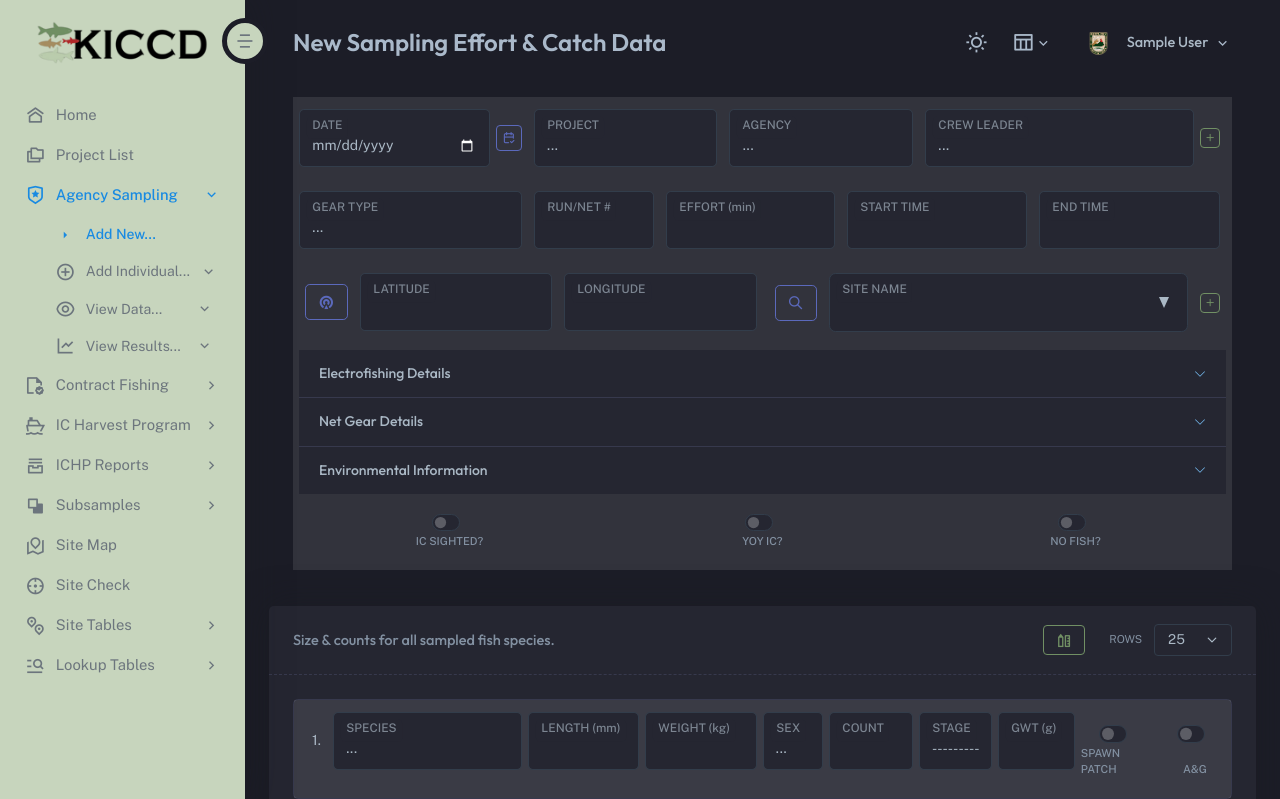
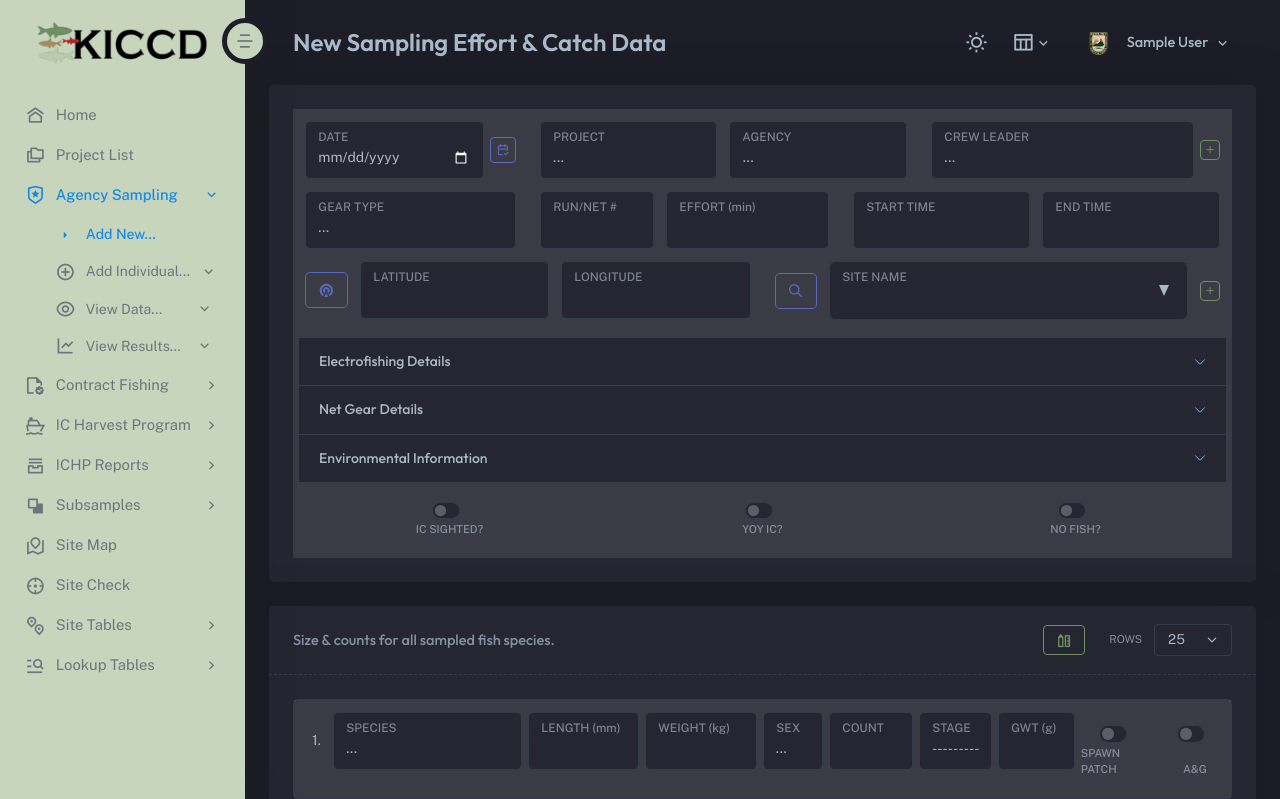
Before and after one commit to FishDev223/KICCD_DJ, a Django app: page /sampling/combined-add/ in a window 1280 px wide. Shown: the top 799 px of the page. Run offline with Django 5.2, Linux system fonts and the light colour scheme; the visitor is signed in with stand-in values (Sample User, id 1); data that the repository does not hold is empty; some libraries are stand-ins or nearby versions.

Commit message:
Additional fixes for ic-combined-form template

```diff
--- a/kiccd_app/templates/kiccd_app/pages/ic-combined-form.html
+++ b/kiccd_app/templates/kiccd_app/pages/ic-combined-form.html
@@ -16,7 +16,8 @@
 {% endblock page_title %}
 
 {% block page_content %}
-<div class="row container-fluid mx-auto py-2">
+{% comment %} <div class="row container-fluid m-0 p-0"> {% endcomment %}
+<div class="col-12">
 
     {% if messages %}
     <div class="col-md-12 px-0 mb-2">
@@ -46,8 +47,8 @@
         <!-- ================================================================== -->
         <!-- CARD 1 — SAMPLING EVENT                                            -->
         <!-- ================================================================== -->
-        <div class="">
-            <!--<div class="card-header border-bottom border-dashed d-flex justify-content-between align-items-center mb-0">
+        <div class="card w-100 flex-grow-1">
+            <!--<div class="card-header border-bottom border-dashed d-flex justify-content-between align-items-center">
                 <h5 class="d-none d-md-block text-muted mb-0">1) Enter details for the completed sampling effort.</h5>
                 <h4 class="d-block d-md-none mb-0 text-center">1. Enter Sampling Effort Details</h4>
 
@@ -56,11 +57,17 @@
                     <a href="{% url 'kiccd_app:ic_catch_create' %}" class="btn btn-sm btn-secondary" data-bs-toggle="tooltip" data-bs-placement="top" data-bs-html="true" data-bs-title="<em>Attach catch to an existing event</em>"><i class="ti ti-copy-plus align-middle me-1 fs-18"></i> CATCH ONLY</a>
                 </div>
 
-            </div>-->
+
+            <div class="card-header border-bottom border-dashed d-flex justify-content-between align-items-center">
+                <div>
+                    <h5 class="d-none d-md-block text-muted mb-0">Details for the completed sampling effort.</h5>
+                    <h4 class="d-block d-md-none mb-0">Sampling Info</h4>
+                </div>
+            </div></div> -->
             <div class="card-body flex-grow-1">
                 <!-- Row 1: Date / Project / Agency / Crew Lead -->
-                <div class="row g-0 mb-2 mb-sm-2 mb-md-1 mb-lg-0">
-                    <div class="col-sm-12 col-md-12 col-lg-3 pt-md-2 pb-md-2 ps-md-1 pe-md-1 pt-2 pb-1 ps-2 pe-2 bg-dark bg-opacity-10">
+                <div class="row g-0 mb-2 mb-md-1 mb-lg-0">
+                    <div class="col-12 col-sm-12 col-md-12 col-lg-3 col-xl-3 ps-1 pt-2 pe-1 pb-1 ps-lg-2 pt-lg-2 pe-lg-2 pb-lg-1 bg-dark bg-opacity-10">
                         <div class="row g-1 g-sm-1 g-md-1 g-lg-0 ms-0 me-0">
                             <div class="d-flex gap-md-1 gap-sm-1 align-items-center">
                                 <div class="form-floating flex-grow-1">
@@ -80,7 +87,7 @@
                         </div>
                     </div>
 
-                    <div class="col-sm-12 col-md-12 col-lg-5 pt-md-2 pb-md-2 ps-md-1 pe-md-1 pt-1 pb-1 ps-2 pe-2 bg-dark bg-opacity-10">
+                    <div class="col-12 col-sm-12 col-md-12 col-lg-5 col-xl-5 ps-1 pt-1 pe-1 pb-1 ps-lg-2 pt-lg-2 pe-lg-2 pb-lg-1 bg-dark bg-opacity-10">
                         <div class="row g-1 g-sm-1 g-md-1 g-lg-0 ms-0 me-0">
                             <div class="d-flex gap-md-2 gap-sm-1 align-items-center">
                                 <div class="form-floating flex-grow-1">
@@ -101,7 +108,7 @@
                         </div>
                     </div>
 
-                    <div class="col-sm-12 col-md-12 col-lg-4 pt-md-2 pb-md-2 ps-md-1 pe-md-2 pt-1 pb-2 ps-2 pe-2 bg-dark bg-opacity-10">
+                    <div class="col-12 col-sm-12 col-md-12 col-lg-4 col-xl-4 ps-1 pt-1 pe-1 pb-2 ps-lg-2 pt-lg-2 pe-lg-2 pb-lg-1 bg-dark bg-opacity-10">
                         <div class="row g-1 g-sm-1 g-md-1 g-lg-0 ms-0 me-0">
                             <div class="d-flex gap-md-1 gap-sm-1 align-items-center">
                                 <div class="form-floating flex-grow-1">
@@ -124,8 +131,8 @@
                 </div>
 
                 <!-- Row 2: Gear / Run-Net# / Effort / Start-End Time -->
-                <div class="row g-0 mb-2 mb-sm-2 mb-md-1 mb-lg-0">
-                    <div class="col-sm-12 col-md-12 col-lg-3 pt-md-2 pb-md-2 ps-md-1 pe-md-1 pt-2 pb-1 ps-2 pe-2 bg-dark bg-opacity-10">
+                <div class="row g-0 mb-2 mb-md-1 mb-lg-0">
+                    <div class="col-12 col-sm-12 col-md-12 col-lg-3 col-xl-3 ps-1 pt-2 pe-1 pb-1 ps-lg-2 pt-lg-1 pe-lg-2 pb-lg-1 bg-dark bg-opacity-10">
                         <div class="row g-1 g-sm-1 g-md-1 g-lg-0 ms-0 me-0">
                             <div class="d-flex gap-md-2 gap-sm-1 align-items-center">
                                 <div class="form-floating flex-grow-1">
@@ -138,7 +145,7 @@
                             </div>
                         </div>
                     </div>
-                    <div class="col-sm-12 col-md-12 col-lg-4 pt-md-2 pb-md-2 ps-md-1 pe-md-1 pt-1 pb-1 ps-2 pe-2 bg-dark bg-opacity-10">
+                    <div class="col-12 col-sm-12 col-md-12 col-lg-4 col-xl-4 ps-1 pt-1 pe-1 pb-1 ps-lg-2 pt-lg-1 pe-lg-2 pb-lg-1 bg-dark bg-opacity-10">
                         <div class="row g-1 g-sm-1 g-md-1 g-lg-0 ms-0 me-0">
                             <div class="d-flex gap-md-2 gap-sm-1 align-items-center">
                                 <div class="form-floating flex-grow-1">
@@ -159,7 +166,7 @@
                             </div>
                         </div>
                     </div>
-                    <div class="col-sm-12 col-md-12 col-lg-5 pt-md-2 pb-md-2 ps-md-1 pe-md-2 pt-1 pb-2 ps-2 pe-2 bg-dark bg-opacity-10">
+                    <div class="col-12 col-sm-12 col-md-12 col-lg-5 col-xl-5 ps-1 pt-1 pe-1 pb-2 ps-lg-2 pt-lg-1 pe-lg-2 pb-lg-1 bg-dark bg-opacity-10">
                         <div class="row g-1 g-sm-1 g-md-1 g-lg-0 ms-0 me-0">
                             <div class="d-flex gap-md-2 gap-sm-1 align-items-center">
                                 <div class="form-floating flex-grow-1">
@@ -182,8 +189,8 @@
                 </div>
 
                 <!-- Row 3: GPS / Lat / Lng / Site -->
-                <div class="row g-0 mb-2 mb-sm-2 mb-md-1 mb-lg-0">
-                    <div class="col-sm-12 col-md-12 col-lg-6 pt-md-2 pb-md-2 ps-md-2 pe-md-1 pt-2 pb-1 ps-2 pe-2 bg-dark bg-opacity-10">
+                <div class="row g-0 mb-2 mb-md-1 mb-lg-0">
+                    <div class="col-12 col-sm-12 col-md-12 col-lg-6 col-xl-6 ps-1 pt-2 pe-1 pb-1 ps-lg-2 pt-lg-1 pe-lg-2 pb-lg-2 bg-dark bg-opacity-10">
                         <div class="row g-1 g-sm-1 g-md-1 g-lg-0 ms-0 me-0">
                             <div class="d-flex gap-md-2 gap-sm-1 align-items-center">
                                 <button id="eventMyLocationBtn" type="button"
@@ -209,7 +216,7 @@
                             </div>
                         </div>
                     </div>
-                    <div class="col-sm-12 col-md-12 col-lg-6 pt-md-2 pb-md-2 ps-md-2 pe-md-2 pt-1 pb-2 ps-2 pe-2 bg-dark bg-opacity-10">
+                    <div class="col-12 col-sm-12 col-md-12 col-lg-6 col-xl-6 ps-1 pt-1 pe-1 pb-2 ps-lg-2 pt-lg-1 pe-lg-2 pb-lg-2 bg-dark bg-opacity-10">
                         <div class="row g-1 g-sm-1 g-md-1 g-lg-0 ms-0 me-0">
                             <div class="d-flex gap-md-2 gap-sm-1 align-items-center">
                                 <button type="button" class="btn btn-outline-secondary px-2 py-2" id="siteLookupBtn"
@@ -544,7 +551,7 @@
         <!-- ================================================================== -->
         <!-- CARD 2 — CATCH FORMSET                                             -->
         <!-- ================================================================== -->
-        <div class="card col-md-12 mt-3 flex-grow-1">
+        <div class="card w-100 mt-3 flex-grow-1">
             <div class="card-header border-bottom border-dashed d-flex justify-content-between align-items-center">
                 <div>
                     <h5 class="d-none d-md-block text-muted mb-0">Size & counts for all sampled fish species.</h5>
@@ -576,16 +583,16 @@
 
                 <div id="catch-formset">
                     {% for form in formset %}
-                        <div class="row g-0 g-sm-0 g-md-0 ms-0 me-0 mb-sm-2 mb-md-1 mb-2 p-0 p-md-0 border rounded catch-row">
-                            <div class="col-md-0 p-md-0 pt-1 pb-0 ps-2 pe-2 m-0 bg-light bg-opacity-10">
+                        <div class="row g-0 g-sm-0 g-md-0 ms-0 me-0 mb-sm-2 mb-lg-1 mb-2 p-0 p-md-0 border rounded catch-row">
+                            <div class="col-lg-0 p-lg-0 pt-1 pb-0 ps-2 pe-2 m-0 bg-light bg-opacity-10">
                                 <div class="row g-0 g-sm-0 g-md-0 ms-0 me-0">
-                                    <h5 class="d-block d-md-none text-center text-muted me-0 ms-0 mb-1 row-number-mobile">Fish #{{ forloop.counter }}</h5>
-                                </div>
-                            </div>
-                            <div class="col-md-3 pt-md-2 pb-md-2 ps-md-1 pe-md-1 pt-2 pb-1 ps-2 pe-2 m-0 bg-dark bg-opacity-10">
-                                <div class="row g-0 g-sm-1 g-md-0 ms-0 me-0">
-                                    <div class="d-flex gap-md-1 gap-sm-1 align-items-center">
-                                        <p class="d-none d-md-block me-1 ms-2 mb-0 fs-14 row-number">{{ forloop.counter }}.</p>
+                                    <h5 class="d-block d-sm-block d-md-block d-lg-none d-xl-none text-center text-muted me-0 ms-0 mb-1 row-number-mobile">Fish #{{ forloop.counter }}</h5>
+                                </div>
+                            </div>
+                            <div class="col-lg-3 pt-lg-2 pb-lg-2 ps-lg-1 pe-lg-1 pt-2 pb-1 ps-2 pe-2 m-0 bg-dark bg-opacity-10">
+                                <div class="row g-1 g-sm-1 g-md-1 g-lg-0 ms-0 me-0">
+                                    <div class="d-flex gap-lg-1 gap-sm-1 align-items-center">
+                                        <p class="d-none d-sm-none d-md-none d-lg-block d-xl-block me-1 ms-2 mb-0 fs-14 row-number">{{ forloop.counter }}.</p>
                                         <div class="form-floating flex-grow-1">
                                             {{ form.species }}
                                             <label class="form-label" for="id_species">SPECIES</label>
@@ -596,8 +603,8 @@
                                     </div>
                                 </div>
                             </div>
-                            <div class="col-md-3 pt-md-2 pb-md-2 ps-md-0 pe-md-1 pt-1 pb-1 ps-2 pe-2 m-0 bg-dark bg-opacity-10">
-                                <div class="row g-0 g-sm-1 g-md-0 ms-0 me-0">
+                            <div class="col-lg-3 pt-lg-2 pb-lg-2 ps-lg-0 pe-lg-1 pt-1 pb-1 ps-2 pe-2 m-0 bg-dark bg-opacity-10">
+                                <div class="row g-0 g-sm-1 g-md-1 g-lg-0 ms-0 me-0">
                                     <div class="d-flex gap-md-1 gap-sm-1 align-items-center">
                                         <div class="form-floating flex-grow-1">
                                             {{ form.length_mm }}
@@ -616,8 +623,8 @@
                                     </div>
                                 </div>
                             </div>
-                            <div class="col-md-2 pt-md-2 pb-md-2 ps-md-0 pe-md-1 pt-1 pb-1 ps-2 pe-2 m-0 bg-dark bg-opacity-10">
-                                <div class="row g-0 g-sm-1 g-md-0 ms-0 me-0">
+                            <div class="col-lg-2 pt-lg-2 pb-lg-2 ps-lg-0 pe-lg-1 pt-1 pb-1 ps-2 pe-2 m-0 bg-dark bg-opacity-10">
+                                <div class="row g-0 g-sm-1 g-md-1 g-lg-0 ms-0 me-0">
                                     <div class="d-flex gap-md-1 gap-sm-1 align-items-center">
                                         <div class="form-floating flex-grow-1">
                                             {{ form.fish_sex }}
@@ -638,8 +645,8 @@
                                 </div>
                             </div>
 
-                            <div class="col-md-2 pt-md-2 pb-md-2 ps-md-0 pe-md-0 pt-1 pb-2 ps-2 pe-2 m-0 bg-dark bg-opacity-10">
-                                <div class="row g-0 g-sm-1 g-md-0 ms-0 me-0">
+                            <div class="col-lg-2 pt-lg-2 pb-lg-2 ps-lg-0 pe-lg-0 pt-1 pb-2 ps-2 pe-2 m-0 bg-dark bg-opacity-10">
+                                <div class="row g-0 g-sm-1 g-md-1 g-lg-0 ms-0 me-0">
                                     <div class="d-flex gap-md-1 gap-sm-1 align-items-center">
                                         <div class="form-floating flex-grow-1">
                                             {{ form.gonad_stage }}
@@ -661,25 +668,25 @@
                                 </div>
                             </div>
 
-                            <div class="col-md-2 pt-md-3 pb-md-2 ps-md-1 pe-md-1 pt-1 pb-1 ps-2 pe-2 m-0 bg-dark bg-opacity-10">
-                                <div class="row g-0 g-sm-1 g-md-0 ms-0 me-0 align-items-center">
-                                    <div class="d-flex gap-md-1 gap-sm-1 align-items-center align-items-stretch">
-                                        <div class="col-md-6 offset-md-0 col-4 offset-1 align-items-center d-flex flex-column" data-bs-toggle="tooltip" data-bs-trigger="hover" data-bs-html="true" data-bs-title="Spawning Patch<br>Present?">
+                            <div class="col-lg-2 pt-lg-3 pb-lg-2 ps-lg-1 pe-lg-1 pt-1 pb-1 ps-2 pe-2 m-0 bg-dark bg-opacity-10">
+                                <div class="row g-0 g-sm-1 g-md-1 g-lg-0 ms-0 me-0 align-items-center">
+                                    <div class="d-flex gap-lg-1 gap-sm-1 align-items-center align-items-stretch">
+                                        <div class="col-lg-6 offset-lg-0 col-4 offset-1 align-items-center d-flex flex-column" data-bs-toggle="tooltip" data-bs-trigger="hover" data-bs-html="true" data-bs-title="Spawning Patch<br>Present?">
                                             <div class="form-check form-switch flex-grow-1">
                                                     {{ form.spawn_patch }}
                                             </div>
-                                                <label class="form-label d-none d-md-block text-muted fs-11" for="id_spawn_patch">SPAWN PATCH</label>
-                                                <label class="form-label d-block d-md-none text-muted fs-11" for="id_spawn_patch">SPAWN PATCH?</label>
+                                                <label class="form-label d-none d-lg-block text-muted fs-11" for="id_spawn_patch">SPAWN PATCH</label>
+                                                <label class="form-label d-block d-lg-none text-muted fs-11" for="id_spawn_patch">SPAWN PATCH?</label>
                                                 {% if form.spawn_patch.errors %}
                                                     <div class="text-danger small">{{ form.spawn_patch.errors|striptags }}</div>
                                                 {% endif %}
                                         </div>
-                                        <div class="col-md-6 offset-md-0 col-4 offset-2 align-items-center d-flex flex-column" data-bs-toggle="tooltip" data-bs-trigger="hover" data-bs-html="true" data-bs-title="Collected for<br>Age &amp; Growth?">
+                                        <div class="col-lg-6 offset-lg-0 col-4 offset-2 align-items-center d-flex flex-column" data-bs-toggle="tooltip" data-bs-trigger="hover" data-bs-html="true" data-bs-title="Collected for<br>Age &amp; Growth?">
                                             <div class="form-check form-switch flex-grow-1">
                                                 {{ form.collected4ag }}
                                             </div>
-                                                <label class="form-label d-none d-md-block text-muted fs-11" for="id_collected4ag">A&amp;G</label>
-                                                <label class="form-label d-block d-md-none text-muted fs-11" for="id_collected4ag">AGE &amp; GROWTH?</label>
+                                                <label class="form-label d-none d-lg-block text-muted fs-11" for="id_collected4ag">A&amp;G</label>
+                                                <label class="form-label d-block d-lg-none text-muted fs-11" for="id_collected4ag">AGE &amp; GROWTH?</label>
                                             {% if form.collected4ag.errors %}
                                                 <div class="text-danger small">{{ form.collected4ag.errors|striptags }}</div>
                                             {% endif %}
@@ -693,16 +700,16 @@
 
                 <!-- Empty form template for JS row cloning -->
                 <div id="empty-form-template" class="d-none">
-                    <div class="row g-0 g-sm-0 g-md-0 ms-0 me-0 mb-sm-2 mb-md-1 mb-2 p-0 p-md-0 border rounded catch-row">
-                        <div class="col-md-0 p-md-0 pt-1 pb-0 ps-2 pe-2 m-0 bg-light bg-opacity-10">
+                    <div class="row g-0 g-sm-0 g-md-0 ms-0 me-0 mb-sm-2 mb-lg-1 mb-2 p-0 p-md-0 border rounded catch-row">
+                        <div class="col-lg-0 p-lg-0 pt-1 pb-0 ps-2 pe-2 m-0 bg-light bg-opacity-10">
                             <div class="row g-0 g-sm-0 g-md-0 ms-0 me-0">
-                                <h5 class="d-block d-md-none text-center text-muted me-0 ms-0 mb-1 row-number-mobile">Fish #</h5>
-                            </div>
-                        </div>
-                        <div class="col-md-3 pt-md-2 pb-md-2 ps-md-1 pe-md-1 pt-2 pb-1 ps-2 pe-2 m-0 bg-dark bg-opacity-10">
+                                <h5 class="d-block d-sm-block d-md-block d-lg-none d-xl-none text-center text-muted me-0 ms-0 mb-1 row-number-mobile">Fish #</h5>
+                            </div>
+                        </div>
+                        <div class="col-lg-3 pt-lg-2 pb-lg-2 ps-lg-1 pe-lg-1 pt-2 pb-1 ps-2 pe-2 m-0 bg-dark bg-opacity-10">
                             <div class="row g-0 g-sm-1 g-md-0 ms-0 me-0">
-                                <div class="d-flex gap-md-1 gap-sm-1 align-items-center">
-                                    <p class="d-none d-md-block me-1 ms-2 mb-0 fs-14 row-number">.</p>
+                                <div class="d-flex gap-lg-1 gap-sm-1 align-items-center">
+                                    <p class="d-none d-sm-none d-md-none d-lg-block d-xl-block me-1 ms-2 mb-0 fs-14 row-number">.</p>
                                     <div class="form-floating flex-grow-1">
                                         {{ formset.empty_form.species }}
                                         <label class="form-label" for="id_species">SPECIES</label>
@@ -710,9 +717,9 @@
                                 </div>
                             </div>
                         </div>
-                        <div class="col-md-3 pt-md-2 pb-md-2 ps-md-0 pe-md-1 pt-1 pb-1 ps-2 pe-2 m-0 bg-dark bg-opacity-10">
-                            <div class="row g-0 g-sm-1 g-md-0 ms-0 me-0">
-                                <div class="d-flex gap-md-1 gap-sm-1 align-items-center">
+                        <div class="col-lg-3 pt-lg-2 pb-lg-2 ps-lg-0 pe-lg-1 pt-1 pb-1 ps-2 pe-2 m-0 bg-dark bg-opacity-10">
+                            <div class="row g-0 g-sm-1 g-md-1 g-lg-0 ms-0 me-0">
+                                <div class="d-flex gap-lg-1 gap-md-1 gap-sm-1 align-items-center">
                                     <div class="form-floating flex-grow-1">
                                         {{ formset.empty_form.length_mm }}
                                         <label class="form-label catch-length-label" for="id_length_mm">LENGTH (mm)</label>
@@ -724,9 +731,9 @@
                                 </div>
                             </div>
                         </div>
-                        <div class="col-md-2 pt-md-2 pb-md-2 ps-md-0 pe-md-1 pt-1 pb-1 ps-2 pe-2 m-0 bg-dark bg-opacity-10">
-                            <div class="row g-0 g-sm-1 g-md-0 ms-0 me-0">
-                                <div class="d-flex gap-md-1 gap-sm-1 align-items-center">
+                        <div class="col-lg-2 pt-lg-2 pb-lg-2 ps-lg-0 pe-lg-1 pt-1 pb-1 ps-2 pe-2 m-0 bg-dark bg-opacity-10">
+                            <div class="row g-0 g-sm-1 g-md-1 g-lg-0 ms-0 me-0">
+                                <div class="d-flex gap-lg-1 gap-md-1 gap-sm-1 align-items-center">
                                     <div class="form-floating flex-grow-1">
                                         {{ formset.empty_form.fish_sex }}
                                         <label class="form-label d-none d-md-block" for="id_fish_sex">SEX</label>
@@ -740,8 +747,8 @@
                             </div>
                         </div>
 
-                        <div class="col-md-2 pt-md-2 pb-md-2 ps-md-0 pe-md-0 pt-1 pb-2 ps-2 pe-2 m-0 bg-dark bg-opacity-10">
-                            <div class="row g-0 g-sm-1 g-md-0 ms-0 me-0">
+                        <div class="col-lg-2 pt-lg-2 pb-lg-2 ps-lg-0 pe-lg-0 pt-1 pb-2 ps-2 pe-2 m-0 bg-dark bg-opacity-10">
+                            <div class="row g-0 g-sm-1 g-md-1 g-lg-0 ms-0 me-0">
                                 <div class="d-flex gap-md-1 gap-sm-1 align-items-center">
                                     <div class="form-floating flex-grow-1">
                                         {{ formset.empty_form.gonad_stage }}
@@ -757,22 +764,22 @@
                             </div>
                         </div>
 
-                        <div class="col-md-2 pt-md-3 pb-md-2 ps-md-1 pe-md-1 pt-1 pb-1 ps-2 pe-2 m-0 bg-dark bg-opacity-10">
-                            <div class="row g-0 g-sm-1 g-md-0 ms-0 me-0 align-items-center">
-                                <div class="d-flex gap-md-1 gap-sm-1 align-items-center align-items-stretch">
-                                    <div class="col-md-6 offset-md-0 col-4 offset-1 align-items-center d-flex flex-column" data-bs-toggle="tooltip" data-bs-trigger="hover" data-bs-html="true" data-bs-title="Spawning Patch<br>Present?">
+                        <div class="col-lg-2 pt-lg-3 pb-lg-2 ps-lg-1 pe-lg-1 pt-1 pb-1 ps-2 pe-2 m-0 bg-dark bg-opacity-10">
+                            <div class="row g-0 g-sm-1 g-md-1 g-lg-0 ms-0 me-0 align-items-center">
+                                <div class="d-flex gap-lg-1 gap-sm-1 align-items-center align-items-stretch">
+                                    <div class="col-lg-6 offset-lg-0 col-4 offset-1 align-items-center d-flex flex-column" data-bs-toggle="tooltip" data-bs-trigger="hover" data-bs-html="true" data-bs-title="Spawning Patch<br>Present?">
                                         <div class="form-check form-switch flex-grow-1">
                                                 {{ formset.empty_form.spawn_patch }}
                                         </div>
-                                            <label class="form-label d-none d-md-block text-muted fs-11" for="id_spawn_patch">SPAWN PATCH</label>
-                                            <label class="form-label d-block d-md-none text-muted fs-11" for="id_spawn_patch">SPAWNING PATCH?</label>
+                                            <label class="form-label d-none d-lg-block text-muted fs-11" for="id_spawn_patch">SPAWN PATCH</label>
+                                            <label class="form-label d-block d-lg-none text-muted fs-11" for="id_spawn_patch">SPAWNING PATCH?</label>
                                     </div>
-                                    <div class="col-md-6 offset-md-0 col-4 offset-2 align-items-center d-flex flex-column" data-bs-toggle="tooltip" data-bs-trigger="hover" data-bs-html="true" data-bs-title="Collected for<br>Age &amp; Growth?">
+                                    <div class="col-lg-6 offset-lg-0 col-4 offset-2 align-items-center d-flex flex-column" data-bs-toggle="tooltip" data-bs-trigger="hover" data-bs-html="true" data-bs-title="Collected for<br>Age &amp; Growth?">
                                         <div class="form-check form-switch flex-grow-1">
                                             {{ formset.empty_form.collected4ag }}
                                         </div>
-                                            <label class="form-label d-none d-md-block text-muted fs-11" for="id_collected4ag">A&amp;G</label>
-                                            <label class="form-label d-block d-md-none text-muted fs-11" for="id_collected4ag">AGE &amp; GROWTH?</label>
+                                            <label class="form-label d-none d-lg-block text-muted fs-11" for="id_collected4ag">A&amp;G</label>
+                                            <label class="form-label d-block d-lg-none text-muted fs-11" for="id_collected4ag">AGE &amp; GROWTH?</label>
                                     </div>
                                 </div>
                             </div>
@@ -829,8 +836,9 @@
                         <span id="icCombinedSubmitSpinner" class="spinner-border spinner-border-sm d-none me-1" role="status" aria-hidden="true"></span>
                         SUBMIT
                     </button>
-                    <div>
-                        <button type="button" id="reset_form_btn" class="btn btn-secondary me-2">RESET</button>
+                    <div class="btn-group" role="group">
+                        <button type="button" id="reset_form_btn" class="btn btn-secondary me-2 d-none d-md-block d-lg-block">RESET</button>
+                        <button type="button" class="btn btn-secondary me-2 d-block d-md-none d-lg-none" data-bs-toggle="tooltip" data-bs-trigger="hover" data-bs-title="Reset Form" onclick="if(confirm('Resetting the Entire form?  Click OK to proceed.')) this.form.reset();"><i class="ti ti-refresh"></i></button>
                         <button type="button" class="btn btn-info" onclick="window.location.href='{% url 'kiccd_app:home' %}'">CANCEL</button>
                     </div>
                 </div>
```
Also changed, not shown: kiccd_app/templates/kiccd_app/pages/cf-catch-bulk-form.html (+8 -3 lines).
